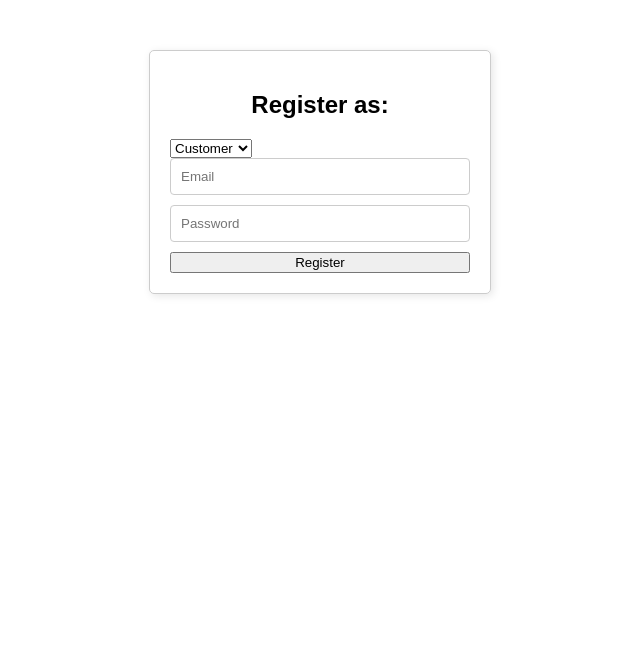
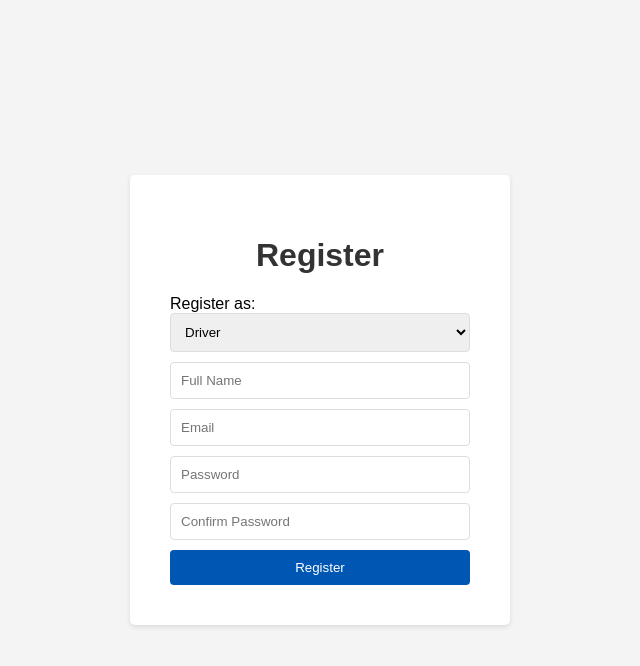
Before and after one commit to naimislam817/serviceSite, a plain HTML site: page register.html in a window 1280 px wide. Shown: the whole page, without its empty margins (320-960 px from the left). Drawn offline with Linux system fonts and the light colour scheme.

Commit message:
Update Register Page

```diff
--- a/register.css
+++ b/register.css
@@ -1,29 +1,50 @@
 body {
-    font-family: Arial, sans-serif;
+    font-family: 'Arial', sans-serif;
+    background-color: #f4f4f4;
+    margin: 0;
+    padding: 0;
+    display: flex;
+    justify-content: center;
+    align-items: center;
+    height: 100vh;
 }
 
-.registration-form {
+.register-container {
+    background-color: white;
+    padding: 40px;
+    border-radius: 5px;
+    box-shadow: 0 2px 5px rgba(0,0,0,0.1);
     width: 300px;
-    margin: 50px auto;
-    padding: 20px;
-    border: 1px solid #ccc;
-    border-radius: 5px;
-    box-shadow: 2px 2px 8px rgba(0, 0, 0, 0.1);
 }
 
-.registration-form h2 {
+h1 {
+    color: #333;
     text-align: center;
 }
 
-.registration-form form {
+form {
     display: flex;
     flex-direction: column;
 }
 
-.registration-form form input,
-.registration-form form select {
+input[type="text"],
+input[type="email"],
+input[type="password"],
+select {
+    padding: 10px;
     margin-bottom: 10px;
-    padding: 10px;
-    border: 1px solid #ccc;
+    border: 1px solid #ddd;
     border-radius: 4px;
 }
+
+button {
+    background-color: #0056b3;
+    color: white;
+    padding: 10px;
+    border: none;
+    border-radius: 4px;
+    cursor: pointer;
+}
+
+button:hover {
+    backgr
--- a/register.html
+++ b/register.html
@@ -3,20 +3,25 @@
 <head>
 <meta charset="UTF-8">
 <meta name="viewport" content="width=device-width, initial-scale=1.0">
-    <title>MechanicMate Registration</title>
+<title>Register | Mechamate</title>
 <link rel="stylesheet" href="register.css">
 </head>
 <body>
-    <div class="registration-form">
-        <h2>Register as:</h2>
-        <select id="user-role" onchange="updateForm()">
+<div class="register-container">
+    <h1>Register</h1>
+    <form id="registrationForm">
+        <label for="userType">Register as:</label>
+        <select id="userType" name="userType">
+            <option value="driver">Driver</option>
             <option value="customer">Customer</option>
-            <option value="driver">Driver</option>
-            <option value="workshop">Workshop</option>
+            <option value="owner">Workshop Owner</option>
             <option value="admin">Admin</option>
         </select>
-        <form id="registration-details">
-            <!-- Additional form fields will be added here based on selection -->
+        <input type="text" id="name" name="name" placeholder="Full Name" required>
+        <input type="email" id="email" name="email" placeholder="Email" required>
+        <input type="password" id="password" name="password" placeholder="Password" required>
+        <input type="password" id="confirmPassword" name="confirmPassword" placeholder="Confirm Password" required>
+        <button type="submit">Register</button>
     </form>
 </div>
 <script src="register.js"></script>
--- a/register.js
+++ b/register.js
@@ -1,35 +1,66 @@
-function updateForm() {
-    const role = document.getElementById('user-role').value;
-    const form = document.getElementById('registration-details');
-    form.innerHTML = ''; // Clear existing fields
+document.getElementById('registrationForm').addEventListener('submit', function(event) {
+    event.preventDefault();
+    var userType = document.getElementById('userType').value;
+    var name = document.getElementById('name').value;
+    var email = document.getElementById('email').value;
+    var password = document.getElementById('password').value;
+    var confirmPassword = document.getElementById('confirmPassword').value;
 
-    // Add common fields
-    form.appendChild(createInputField('email', 'Email'));
-    form.appendChild(createInputField('password', 'Password'));
-
-    // Add specific fields based on the role
-    if (role === 'driver') {
-        form.appendChild(createInputField('license', 'Driver License'));
-    } else if (role === 'workshop') {
-        form.appendChild(createInputField('workshop_name', 'Workshop Name'));
-    } else if (role === 'admin') {
-        form.appendChild(createInputField('admin_code', 'Admin Code'));
+    // Validate the passwords match
+    if (password !== confirmPassword) {
+        alert('Passwords do not match.');
+        return false;
     }
 
-    // Add submit button
-    const submitBtn = document.createElement('button');
-    submitBtn.type = 'submit';
-    submitBtn.textContent = 'Register';
-    form.appendChild(submitBtn);
-}
+    // Here you would normally handle the form submission, e.g., using AJAX.
+    console.log('User Type:', userType);
+    console.log('Name:', name);
+    console.log('Email:', email);
+    // Do not log passwords in production
 
-function createInputField(name, placeholder) {
-    const input = document.createElement('input');
-    input.type = 'text';
-    input.name = name;
-    input.placeholder = placeholder;
-    return input;
-}
+    // Simulate successful registration
+    alert('Registration successful!');
 
-// Initialize the form with default role
-updateForm();
+    // Reset the form
+    document.getElementById('registrationForm').reset();
+    return true;
+});
+document.getElementById('registrationForm').addEventListener('submit', function(event) {
+    event.preventDefault();
+    var userType = document.getElementById('userType').value;
+    var name = document.getElementById('name').value;
+    var email = document.getElementById('email').value;
+    var password = document.getElementById('password').value;
+    var confirmPassword = document.getElementById('confirmPassword').value;
+
+    // Validate the passwords match
+    if (password !== confirmPassword) {
+        alert('Passwords do not match.');
+        return false;
+    }
+
+    // Here you would normally handle the form submission, e.g., using AJAX.
+    // For the purpose of this example, we'll simply redirect the user based on the userType selected.
+
+    switch (userType) {
+        case 'driver':
+            window.location.href = 'driverdetail.html'; // Replace with your actual driver dashboard URL
+            break;
+        case 'customer':
+            window.location.href = 'index.html'; // Replace with your actual customer dashboard URL
+            break;
+        case 'owner':
+            window.location.href = 'mechanic-dashboard.html'; // Replace with your actual workshop owner dashboard URL
+            break;
+        case 'admin':
+            window.location.href = 'admin-dashboard.html'; // Replace with your actual admin dashboard URL
+            break;
+        default:
+            alert('Please select a user type.');
+    }
+
+    // For security reasons, do NOT log passwords or sensitive information in production.
+
+    // Reset the form (optional, you may remove this if redirection is taking place)
+    // document.getElementById('registrationForm').reset();
+});
```
Lines whose indentation alone changed are shown as unchanged.
